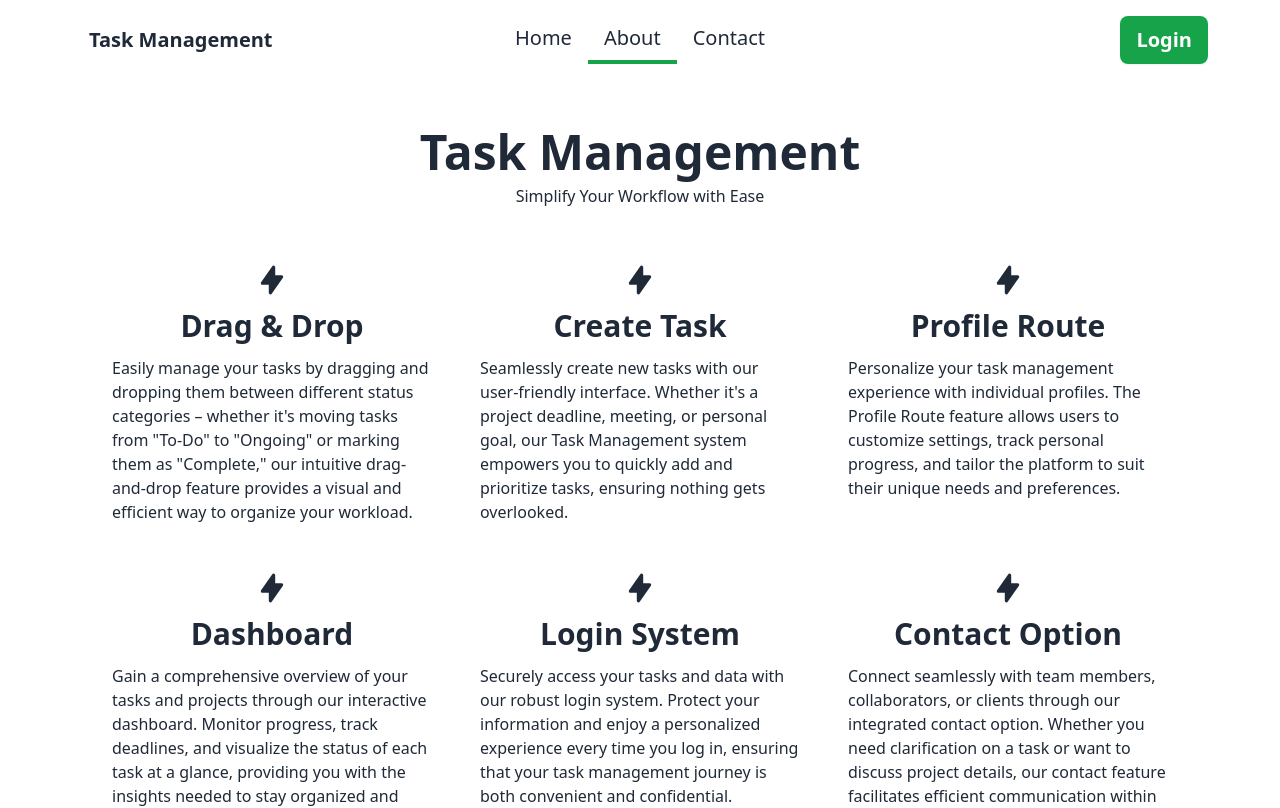
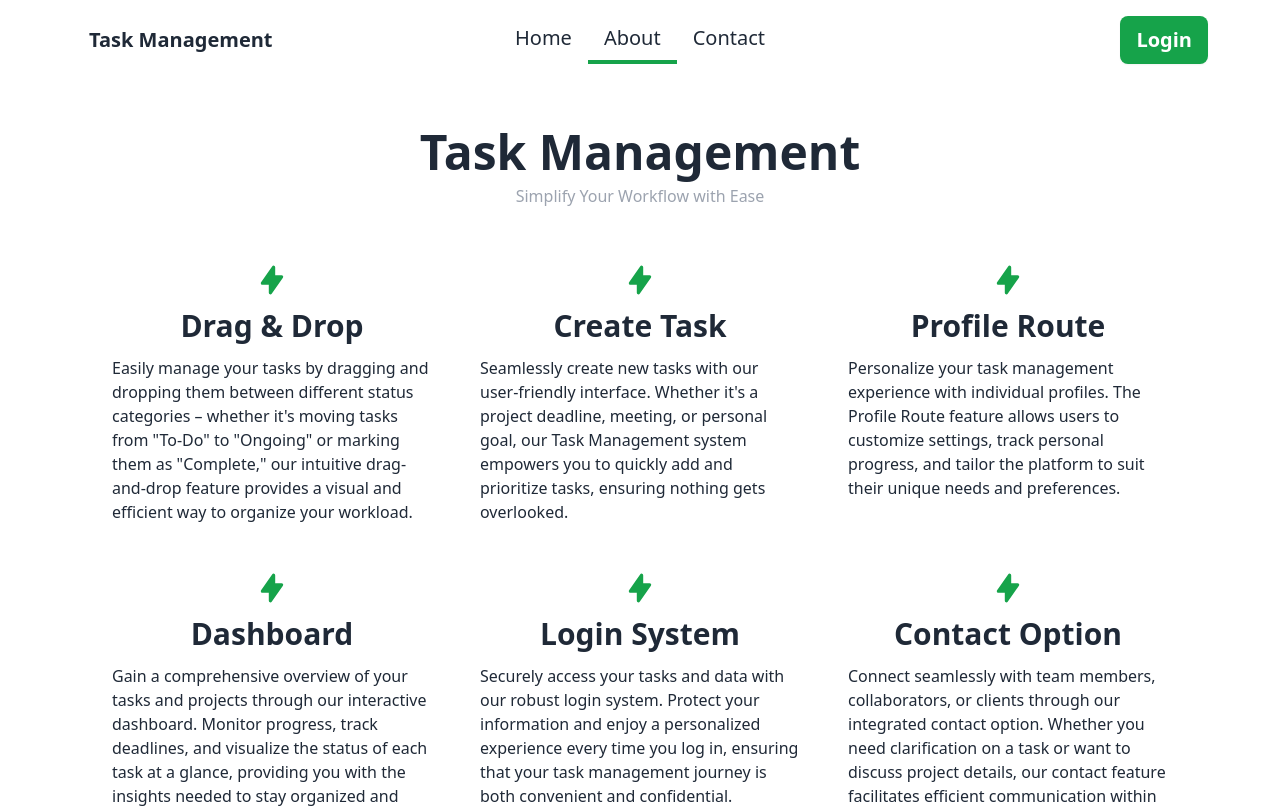
Before and after one commit to pronoyNath/task-management, a React app: page /about in a window 1280 px wide. Shown: the top 808 px of the page. Built offline with nearby package versions, Linux system fonts and the light colour scheme; no server answers; the HTML template or start-up script is replaced by a standard one.

Commit message:
readme updated

```diff
--- a/src/Pages/Dashboard/UserProfile/UserProfile.jsx
+++ b/src/Pages/Dashboard/UserProfile/UserProfile.jsx
@@ -4,22 +4,22 @@ import { AuthContext } from '../../../Provider/AuthProvider';
 
 const UserProfile = () => {
     const axiosPublic = useAxiosPublic();
-    const {user} = useContext(AuthContext);
+    const { user } = useContext(AuthContext);
     const [userInfo, setUserInfo] = useState([]);
 
     useEffect(() => {
         axiosPublic.get(`/user/${user?.email}`)
             .then(({ data }) => setUserInfo(data))
-    }, [ user?.email,axiosPublic])
+    }, [user?.email, axiosPublic])
 
     // console.log(userInfo,"kkkkkkk");
 
     return (
         <div className='h-screen'>
 
-        <div className="max-w-md p-8 sm:flex sm:space-x-6 dark:bg-gray-900 dark:text-gray-100" >
+            <div className="max-w-md p-8 sm:flex sm:space-x-6 bg-gray-900 text-gray-100" >
                 <div className="flex-shrink-0 w-full mb-6 h-44 sm:h-32 sm:w-32 sm:mb-0" >
-                <img src={userInfo?.imageURL} alt="" className="object-cover object-center w-full h-full rounded dark:bg-gray-500" />
+                    <img src={userInfo?.imageURL} alt="" className="object-cover object-center w-full h-full rounded bg-gray-500" />
                 </div>
                 <div className="flex flex-col space-y-4" >
                     <div >
@@ -30,7 +30,7 @@ const UserProfile = () => {
                             <svg xmlns="http://www.w3.org/2000/svg" viewBox="0 0 512 512" aria-label="Email address" className="w-4 h-4">
                                 <path fill="currentColor" d="M274.6,25.623a32.006,32.006,0,0,0-37.2,0L16,183.766V496H496V183.766ZM464,402.693,339.97,322.96,464,226.492ZM256,51.662,454.429,193.4,311.434,304.615,256,268.979l-55.434,35.636L57.571,193.4ZM48,226.492,172.03,322.96,48,402.693ZM464,464H48V440.735L256,307.021,464,440.735Z"></path>
                             </svg>
-                        <span className="dark:text-gray-400">{userInfo?.email}</span>
+                            <span className="text-gray-400">{userInfo?.email}</span>
                         </span>
 
                     </div>
--- a/src/components/About/About.jsx
+++ b/src/components/About/About.jsx
@@ -6,11 +6,11 @@ const About = () => {
 			<section className="m-4 md:m-8">
 				<div className="container mx-auto p-4 my-6 space-y-2 text-center">
 					<h2 className="text-5xl font-bold">Task Management</h2>
-		<p className="dark:text-gray-400">Simplify Your Workflow with Ease</p>
+					<p className="text-gray-400">Simplify Your Workflow with Ease</p>
 				</div>
 				<div className="container mx-auto grid justify-center gap-4 sm:grid-cols-2 lg:grid-cols-3">
 					<div className="flex flex-col items-center p-4">
-			<svg xmlns="http://www.w3.org/2000/svg" viewBox="0 0 20 20" fill="currentColor" className="w-8 h-8 dark:text-green-600">
+						<svg xmlns="http://www.w3.org/2000/svg" viewBox="0 0 20 20" fill="currentColor" className="w-8 h-8 text-green-600">
 							<path fillRule="evenodd" d="M11.3 1.046A1 1 0 0112 2v5h4a1 1 0 01.82 1.573l-7 10A1 1 0 018 18v-5H4a1 1 0 01-.82-1.573l7-10a1 1 0 011.12-.38z" clipRule="evenodd"></path>
 						</svg>
 						<h3 className="my-3 text-3xl font-semibold text-center">Drag & Drop</h3>
@@ -19,7 +19,7 @@ const About = () => {
 						</div>
 					</div>
 					<div className="flex flex-col items-center p-4">
-			<svg xmlns="http://www.w3.org/2000/svg" viewBox="0 0 20 20" fill="currentColor" className="w-8 h-8 dark:text-green-600">
+						<svg xmlns="http://www.w3.org/2000/svg" viewBox="0 0 20 20" fill="currentColor" className="w-8 h-8 text-green-600">
 							<path fillRule="evenodd" d="M11.3 1.046A1 1 0 0112 2v5h4a1 1 0 01.82 1.573l-7 10A1 1 0 018 18v-5H4a1 1 0 01-.82-1.573l7-10a1 1 0 011.12-.38z" clipRule="evenodd"></path>
 						</svg>
 						<h3 className="my-3 text-3xl font-semibold">Create Task</h3>
@@ -28,7 +28,7 @@ const About = () => {
 						</div>
 					</div>
 					<div className="flex flex-col items-center p-4">
-			<svg xmlns="http://www.w3.org/2000/svg" viewBox="0 0 20 20" fill="currentColor" className="w-8 h-8 dark:text-green-600">
+						<svg xmlns="http://www.w3.org/2000/svg" viewBox="0 0 20 20" fill="currentColor" className="w-8 h-8 text-green-600">
 							<path fillRule="evenodd" d="M11.3 1.046A1 1 0 0112 2v5h4a1 1 0 01.82 1.573l-7 10A1 1 0 018 18v-5H4a1 1 0 01-.82-1.573l7-10a1 1 0 011.12-.38z" clipRule="evenodd"></path>
 						</svg>
 						<h3 className="my-3 text-3xl font-semibold">Profile Route</h3>
@@ -37,7 +37,7 @@ const About = () => {
 						</div>
 					</div>
 					<div className="flex flex-col items-center p-4">
-			<svg xmlns="http://www.w3.org/2000/svg" viewBox="0 0 20 20" fill="currentColor" className="w-8 h-8 dark:text-green-600">
+						<svg xmlns="http://www.w3.org/2000/svg" viewBox="0 0 20 20" fill="currentColor" className="w-8 h-8 text-green-600">
 							<path fillRule="evenodd" d="M11.3 1.046A1 1 0 0112 2v5h4a1 1 0 01.82 1.573l-7 10A1 1 0 018 18v-5H4a1 1 0 01-.82-1.573l7-10a1 1 0 011.12-.38z" clipRule="evenodd"></path>
 						</svg>
 						<h3 className="my-3 text-3xl font-semibold">Dashboard</h3>
@@ -46,7 +46,7 @@ const About = () => {
 						</div>
 					</div>
 					<div className="flex flex-col items-center p-4">
-			<svg xmlns="http://www.w3.org/2000/svg" viewBox="0 0 20 20" fill="currentColor" className="w-8 h-8 dark:text-green-600">
+						<svg xmlns="http://www.w3.org/2000/svg" viewBox="0 0 20 20" fill="currentColor" className="w-8 h-8 text-green-600">
 							<path fillRule="evenodd" d="M11.3 1.046A1 1 0 0112 2v5h4a1 1 0 01.82 1.573l-7 10A1 1 0 018 18v-5H4a1 1 0 01-.82-1.573l7-10a1 1 0 011.12-.38z" clipRule="evenodd"></path>
 						</svg>
 						<h3 className="my-3 text-3xl font-semibold">Login System</h3>
@@ -55,7 +55,7 @@ const About = () => {
 						</div>
 					</div>
 					<div className="flex flex-col items-center p-4">
-			<svg xmlns="http://www.w3.org/2000/svg" viewBox="0 0 20 20" fill="currentColor" className="w-8 h-8 dark:text-green-600">
+						<svg xmlns="http://www.w3.org/2000/svg" viewBox="0 0 20 20" fill="currentColor" className="w-8 h-8 text-green-600">
 							<path fillRule="evenodd" d="M11.3 1.046A1 1 0 0112 2v5h4a1 1 0 01.82 1.573l-7 10A1 1 0 018 18v-5H4a1 1 0 01-.82-1.573l7-10a1 1 0 011.12-.38z" clipRule="evenodd"></path>
 						</svg>
 						<h3 className="my-3 text-3xl font-semibold">Contact Option</h3>
--- a/src/components/Contact/Contact.jsx
+++ b/src/components/Contact/Contact.jsx
@@ -43,7 +43,7 @@ const Contact = () => {
 							<span className="mb-1">Message</span>
 							<textarea rows="3" className="border-2 p-1 block w-full rounded-md focus:ring focus:ri focus:ri "></textarea>
 						</label>
-			<button type="button" className="self-center px-8 py-3 rounded focus:ri dark:bg-green-600 text-white text-xl hover:bg-green-800 ">Submit</button>
+						<button type="button" className="self-center px-8 py-3 rounded focus:ri bg-green-600 text-white text-xl hover:bg-green-800 ">Submit</button>
 					</form>
 				</div>
 			</section>
--- a/src/components/TargetAudience/TargetAudience.jsx
+++ b/src/components/TargetAudience/TargetAudience.jsx
@@ -10,19 +10,19 @@ const TargetAudience = () => {
 					<div className="grid gap-10 md:gap-8 sm:p-3 md:grid-cols-2 lg:px-12 xl:px-32" >
 						<div >
 							<h3 className="font-semibold">Developers</h3>
-				<p className="mt-1 dark:text-gray-500">Developers can easily prioritize and manage their coding tasks. With the drag-and-drop feature, they can swiftly move tasks between "To-Do," "Ongoing," and "Completed" lists, ensuring a visual and efficient way to track progress and manage project milestones.</p>
+							<p className="mt-1 text-gray-500">Developers can easily prioritize and manage their coding tasks. With the drag-and-drop feature, they can swiftly move tasks between "To-Do," "Ongoing," and "Completed" lists, ensuring a visual and efficient way to track progress and manage project milestones.</p>
 						</div>
 						<div >
 							<h3 className="font-semibold">Corporate Professionals</h3>
-				<p className="mt-1 dark:text-gray-500">For busy corporate professionals, the drag-and-drop functionality simplifies task management. Assignments can be effortlessly moved through different stages, allowing professionals to visually track their workflow and prioritize tasks in real-time.</p>
+							<p className="mt-1 text-gray-500">For busy corporate professionals, the drag-and-drop functionality simplifies task management. Assignments can be effortlessly moved through different stages, allowing professionals to visually track their workflow and prioritize tasks in real-time.</p>
 						</div>
 						<div >
 							<h3 className="font-semibold">Bankers and Finance Professionals</h3>
-				<p className="mt-1 dark:text-gray-500">Finance professionals can streamline their workflow by dragging tasks between lists. This feature aids in managing financial activities, ensuring that tasks progress seamlessly from planning to execution, and finally, completion</p>
+							<p className="mt-1 text-gray-500">Finance professionals can streamline their workflow by dragging tasks between lists. This feature aids in managing financial activities, ensuring that tasks progress seamlessly from planning to execution, and finally, completion</p>
 						</div>
 						<div >
 							<h3 className="font-semibold">Students</h3>
-				<p className="mt-1 dark:text-gray-500">Students can visually organize their study tasks. Assignments and projects can be easily moved between lists as they progress, providing a clear overview of pending and completed tasks. This method enhances time management and study planning.</p>
+							<p className="mt-1 text-gray-500">Students can visually organize their study tasks. Assignments and projects can be easily moved between lists as they progress, providing a clear overview of pending and completed tasks. This method enhances time management and study planning.</p>
 						</div>
 					</div>
 				</div>
```
Also changed, not shown: src/Pages/Login/Login.jsx (+8 -8 lines), src/Pages/Register/Register.jsx (+7 -7 lines), 1 other file (tests, documents, lock files or other folders). Lines whose indentation alone changed are shown as unchanged.
